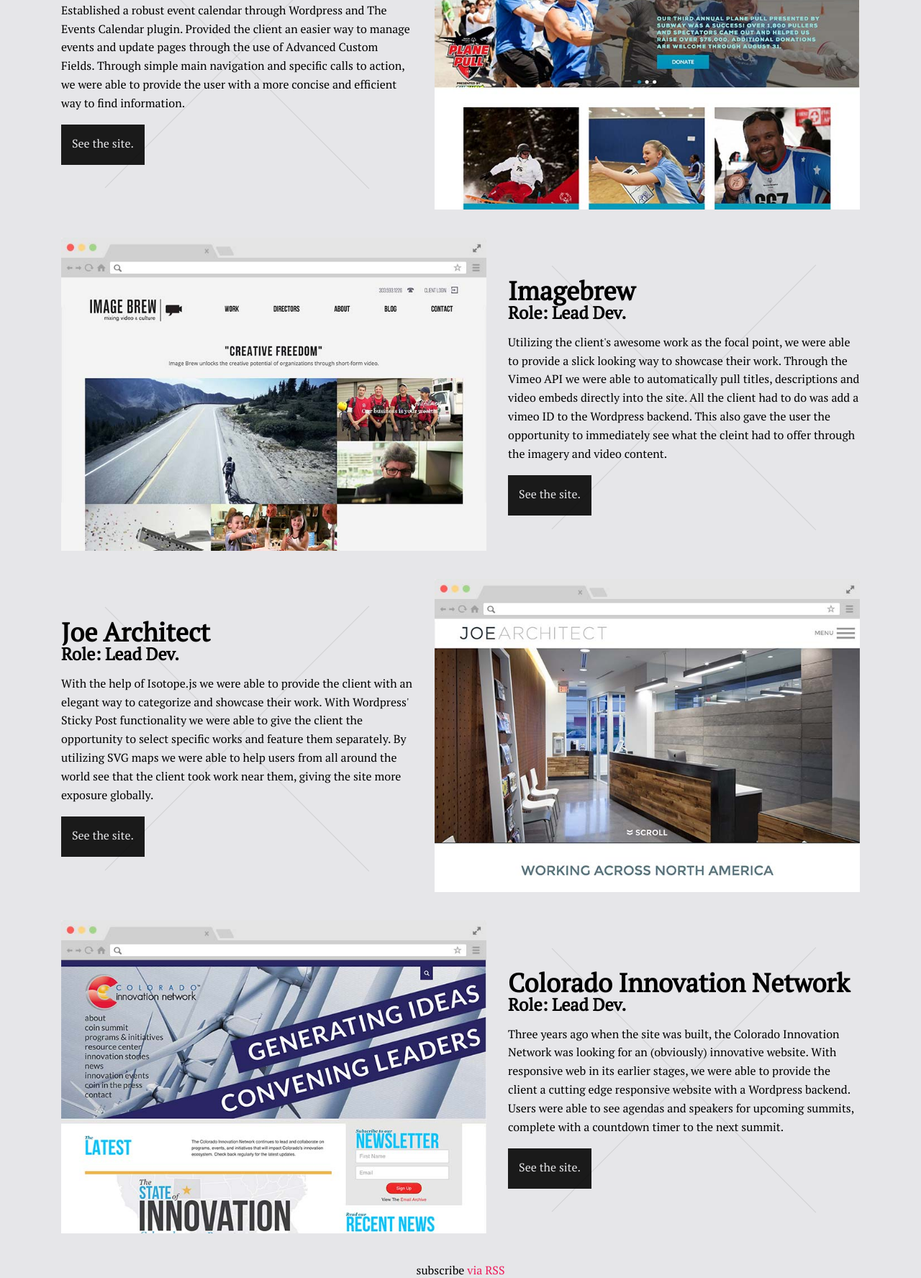
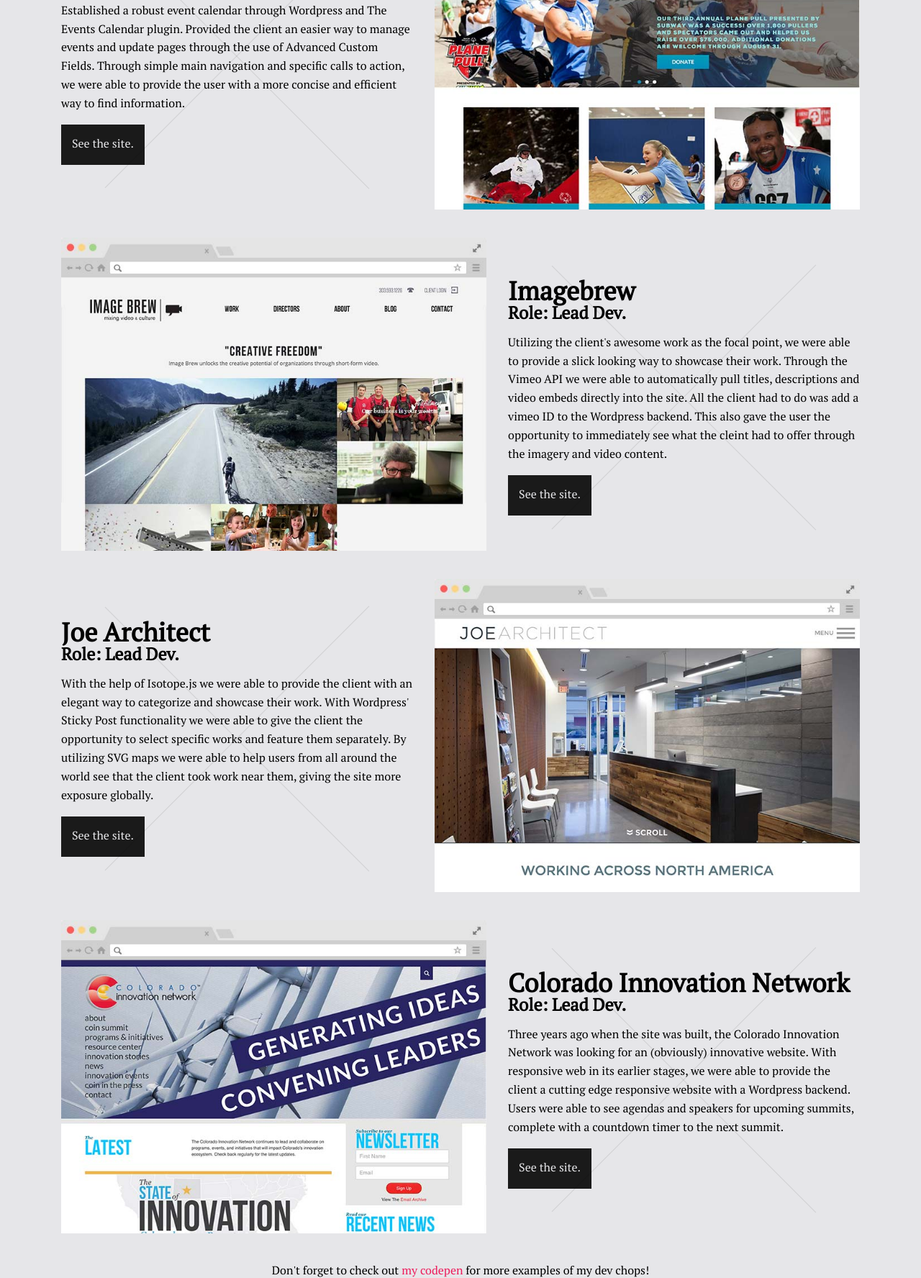
Before and after one commit to magnificode/DomBlog, a Jekyll site: the page built from work.html, in a window 1280 px wide, cut to the strip 827-2602 px from the top of the page. Shown: the whole strip at 72% size. Built offline with Jekyll 4.4.1, drawn with Linux system fonts in a browser that asks for light colours; nearby versions of some CDN libraries.

Commit message:
Add reminder for codpen at the bottom of the work page

```diff
--- a/_sass/_typography.scss
+++ b/_sass/_typography.scss
@@ -51,6 +51,9 @@
 	font-size: 0.875em;
 	letter-spacing: 0.056em;
 }
+.aligncenter{
+	text-align: center;
+}
 
 /*------------------------------------*
     ::Button
--- a/work.html
+++ b/work.html
@@ -60,6 +60,7 @@
                     <a href="http://www.coloradoinnovationnetwork.com.com" target="_blank" class="btn">See the site.</a>
                 </div>
             </article>
+            <p class="aligncenter">Don't forget to check out <a href="http://codepen.io/magnificode/">my codepen</a> for more examples of my dev chops!</p>
         </div>
     </section>
 
```
Also changed, not shown: 3 other files.
